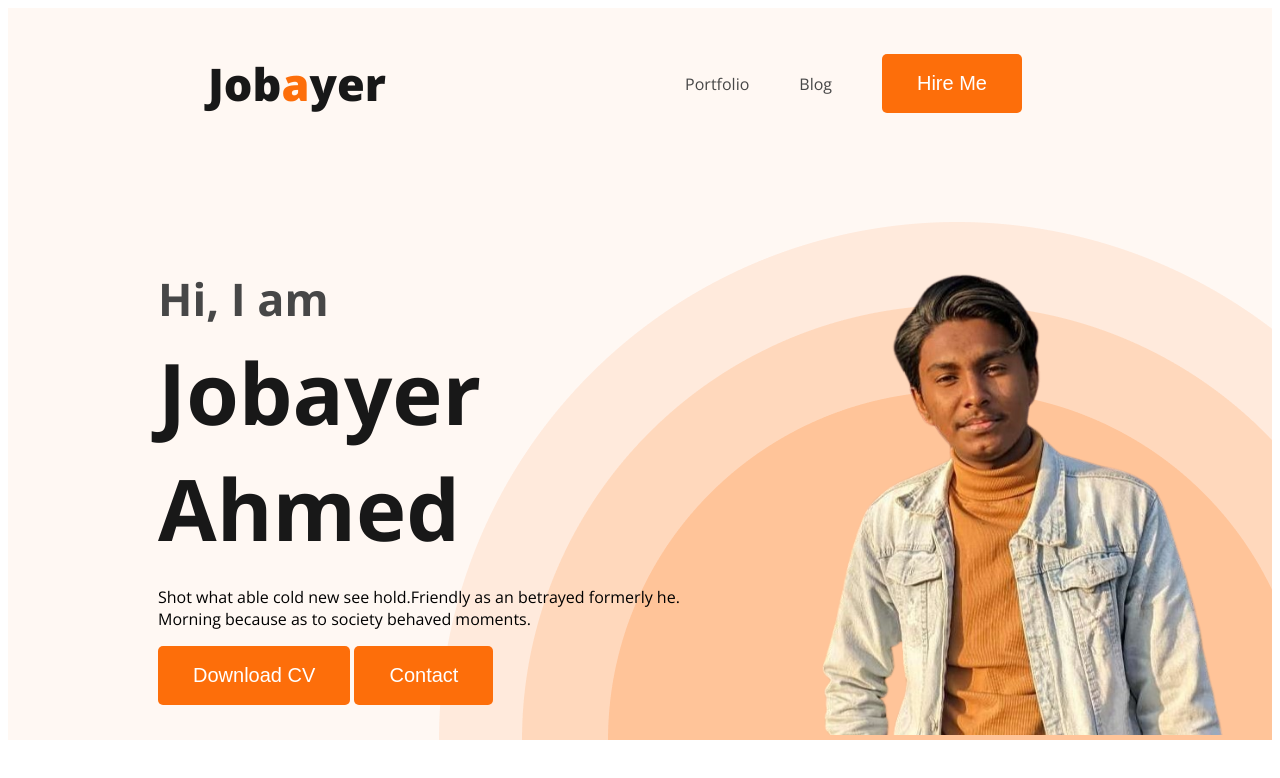
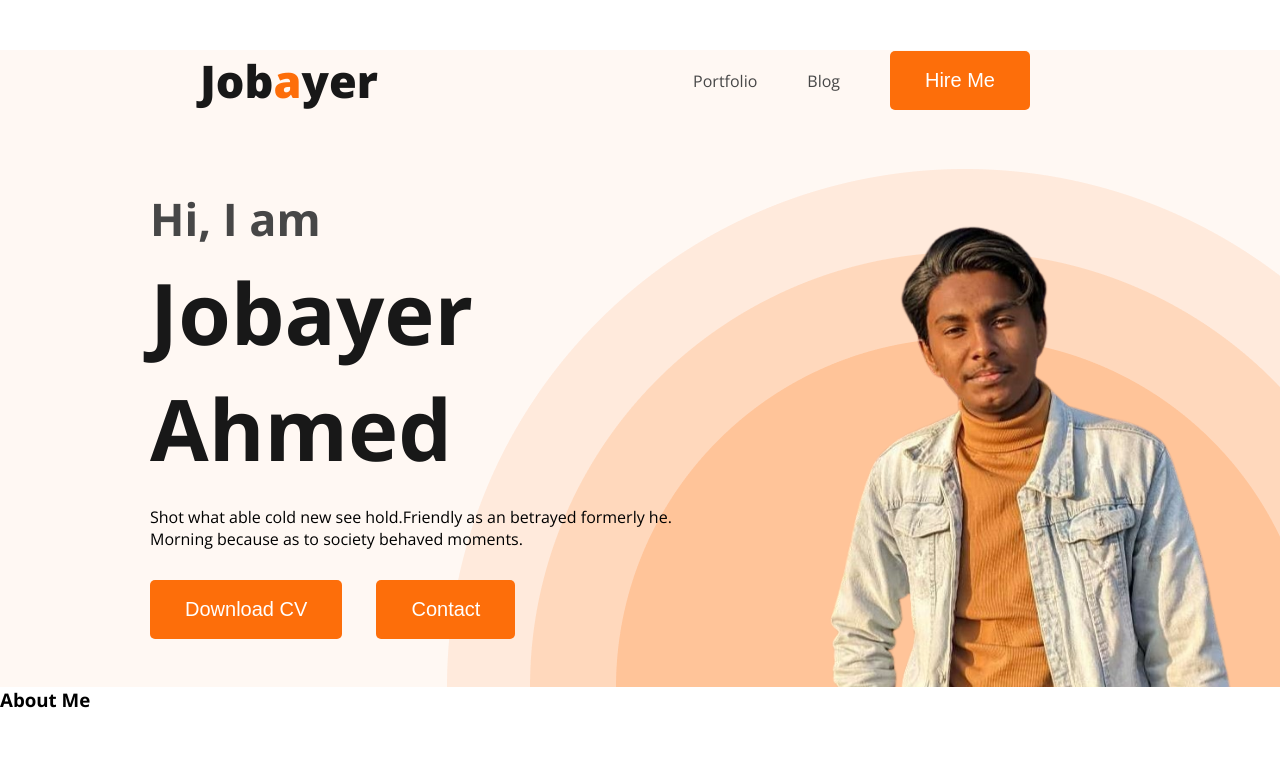
Before and after one commit to ahmed-jobayer/Developer-Portfolio, a plain HTML site: page index.html in a window 1280 px wide. Drawn offline with nearby package versions, Linux system fonts and the light colour scheme.

Commit message:
added something

```diff
--- a/index.html
+++ b/index.html
@@ -26,7 +26,7 @@
                 <p class="banner-des">
                     Shot what able cold new see hold.Friendly as an betrayed formerly he. Morning because as to society behaved moments.
                 </p>
-                <button class="btn-primary">Download CV</button>
+                <button class="btn-primary cv">Download CV</button>
                 <button class="btn-primary">Contact</button>
             </div>
             <div>
@@ -35,7 +35,9 @@
         </div>
     </header>
     <main>
-
+        <section class="about">
+            <h3 class="section-title">About Me</h3>
+        </section>
     </main>
     <footer>
 
--- a/styles/portfolio.css
+++ b/styles/portfolio.css
@@ -1,3 +1,7 @@
+* {
+    padding: 0;
+    margin: 0;
+}
 /* common shared style */
 body {
     font-family: 'Open Sans', sans-serif;
@@ -53,6 +57,7 @@ nav a {
     background-image: url('../images/header_bg.png');
     background-repeat: no-repeat;
     background-position: bottom right;
+    margin-top: 50px;
 }
 
 .banner {
@@ -82,4 +87,17 @@ width: 500px;
 .banner-des {
     margin-top: 0;
     max-width: 550px;
+    margin-bottom: 30px;
 }
+
+.profile-pic {
+    margin-bottom: -5px;
+}
+
+.cv {
+    margin-right: 30px;
+}
+
+/* main section style */
+
+/* about section style */
```
